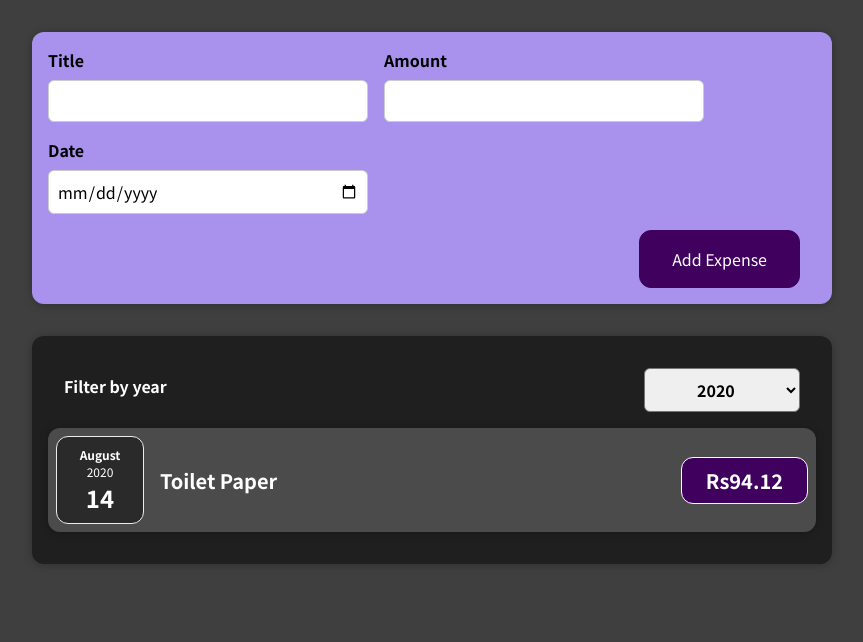
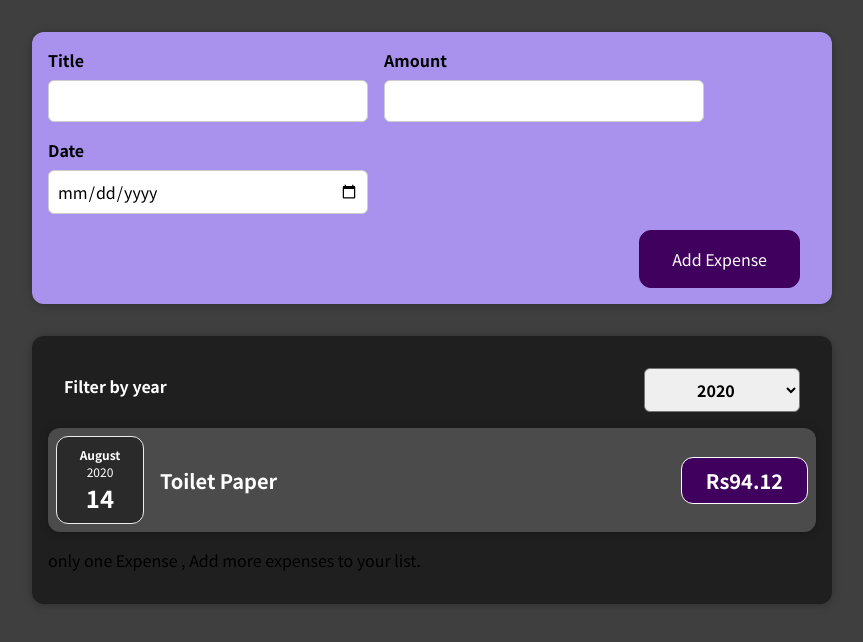
Before and after one commit to kumaraakarshan/react-complete, a React (Create React App) app: page / in a window 1280 px wide. Shown: the top 642 px of the page, without its empty margins (208-1071 px from the left). Built offline with nearby package versions, Linux system fonts and the light colour scheme.

Commit message:
only one Expense , Add more expenses to your list.< message added

```diff
--- a/src/components/Expenses/Expenses.js
+++ b/src/components/Expenses/Expenses.js
@@ -24,14 +24,21 @@ const Expenses = (props) => {
         {filteredExpenses.length === 0 ? (
           <p>No expenses found for the selected year.</p>
         ) : (
-          filteredExpenses.map((expense) => (
+
+          <div>
+          {filteredExpenses.map((expense) => (
             <ExpenseItem
               key={expense.id}
               title={expense.title}
               amount={expense.amount}
               date={expense.date}
             />
-          ))
+          ))}
+          {filteredExpenses.length === 1 && (
+            <p>only one Expense , Add more expenses to your list.</p>
+          )}
+        </div>
+
         )}
       </Card>
     </div>
```
